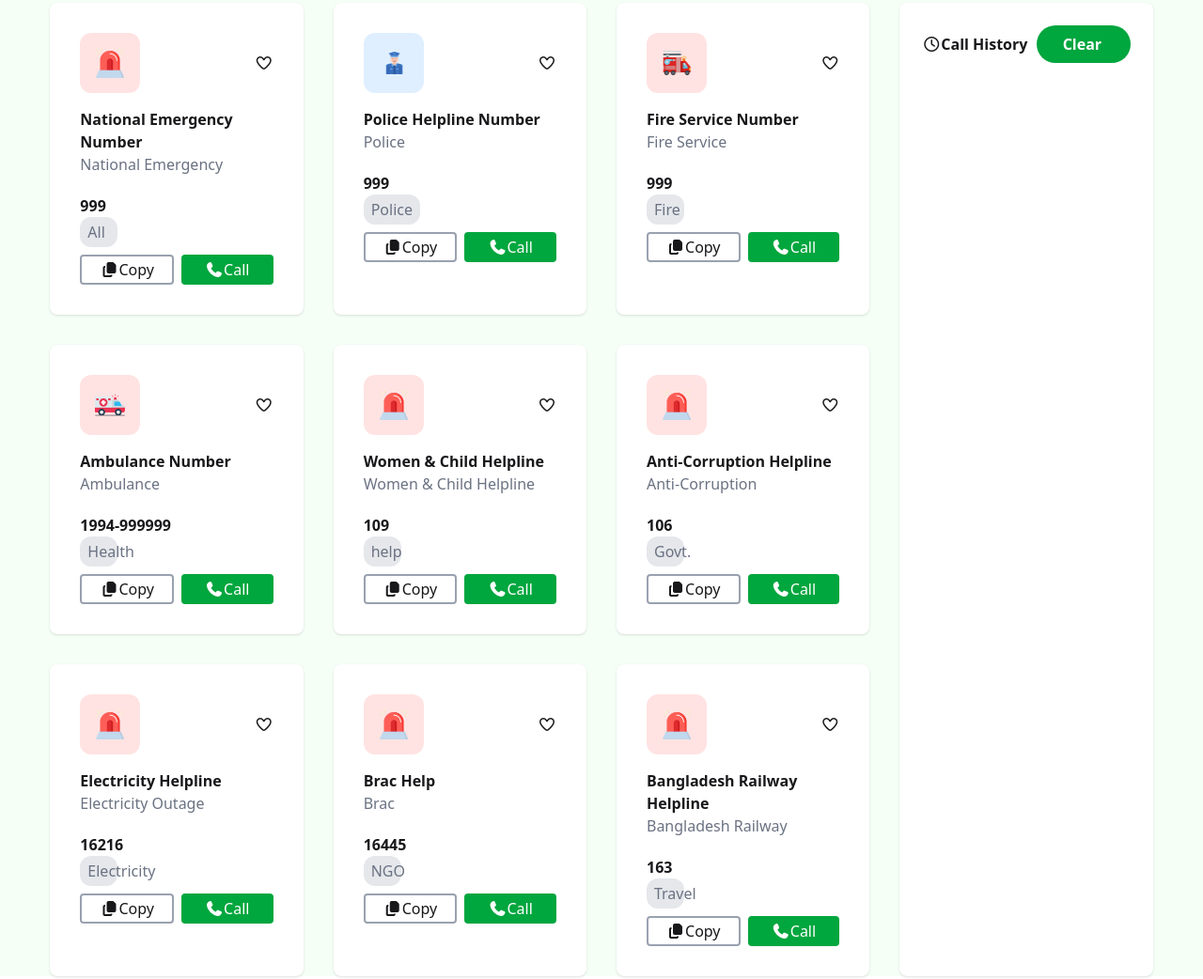
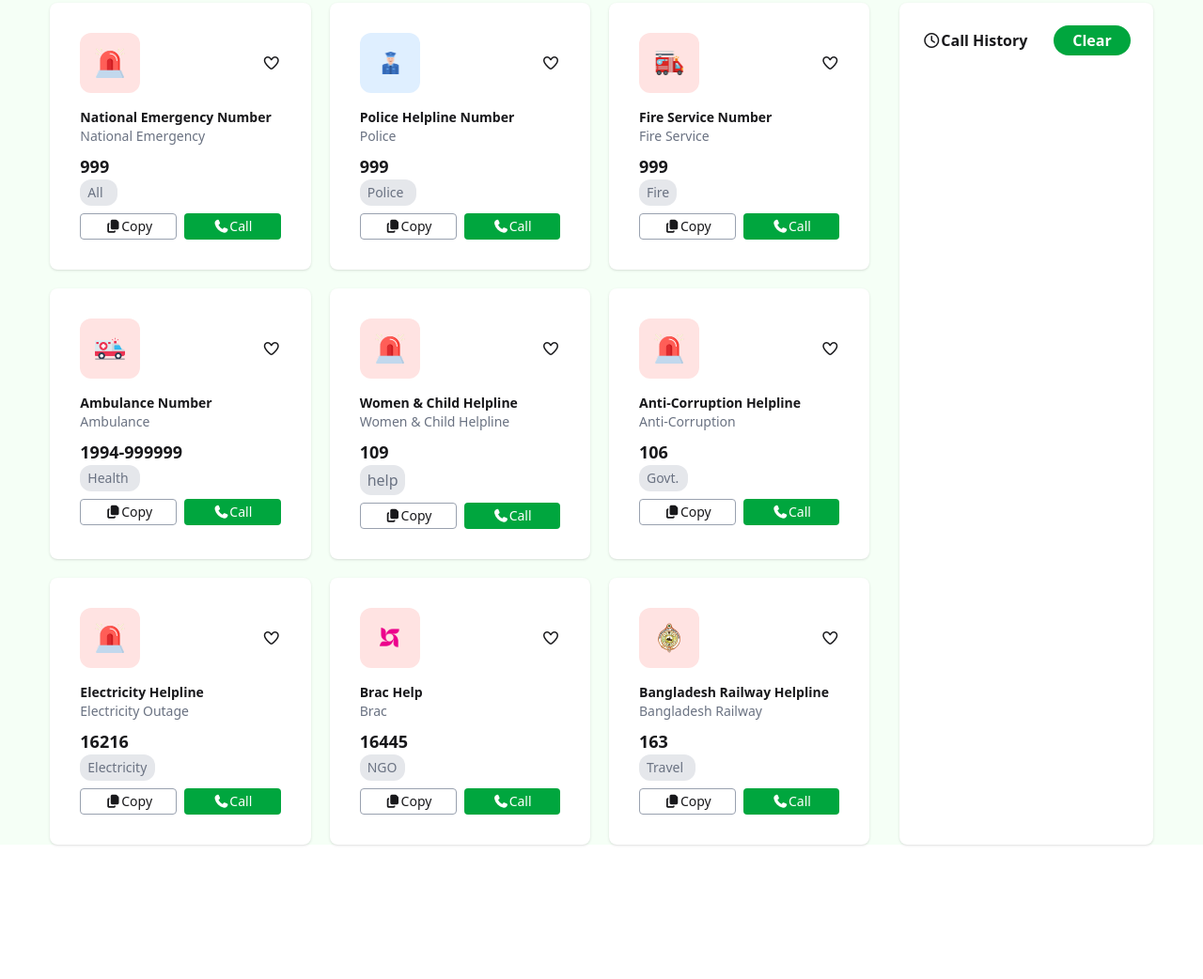
Before and after one commit to SiddiqurRahmanBD/Assignment-5, a plain HTML site: page index.html in a window 1280 px wide. Shown: the part 396-1438 px from the top of the page at 94% size. After the commit the page ends 1383 px from the top, so only its background shows below. Drawn offline with nearby package versions, Linux system fonts and the light colour scheme.

Commit message:
Added Something for the Design

```diff
--- a/index.html
+++ b/index.html
@@ -12,36 +12,36 @@
 </head>
 <body class="bg-[#F5FFF6]">
   <header>
-      <nav class="flex justify-between items-center px-15 my-6 bg-white ">
-        <div class="flex  justify-center items-center gap-2">
-            <img src="./assets/logo.png" class="h-[60px]">
-            <h1 class="font-black text-2xl text-[#006747] ">Emergency <br> Service</h1>
+      <nav class="flex md:flex-row flex-col justify-between items-center px-15 my-6 bg-white">
+        <div class=" md:flex  justify-center items-center gap-2">
+            <img src="./assets/logo.png" class="h-[60px] w-[60px]">
+            <h1 class="font-black text-2xl text-[#006747]">Emergency <br> Service</h1>
         </div>
         <div class="flex justify-center items-center gap-5">
 
             <div class="flex justify-center items-center bg-green-200  font-black rounded-4xl px-9 py-3 gap-3">
-                <p>0</p>
-                <img src="./assets/heart.png" class="h-6" alt="">
+                <p id="total-heart">0</p>
+                <img src="./assets/heart.png" class="h-6 " alt="">
             </div>
             <div class="flex justify-center items-center bg-green-200 font-black rounded-4xl px-8 py-3 gap-3">
-                <p>100</p>
+                <p id="total-coin">100</p>
                 <img src="./assets/coin.png" class="h-6">
             </div>
-            <p class="bg-[#00A63E] rounded-4xl px-9 py-3 text-white font-semibold" >0  <span>  Copy</span></p>
+            <p class="bg-[#00A63E] rounded-4xl px-9 py-3 text-white font-semibold lg:px-5 " > <span id="total-copy">0    </span>Copy</p>
         </div>
     </nav>
   </header>
  <main>
     <section class="mb-12">
-           <div class="flex flex-col justify-center items-center bg-gradient-to-r from-[#013223] via-[#006747] to-[#013223] h-[239px] w-full px-10">
-        <img src="./assets/logo-dark.png" class="h-[92] w-[92px]" alt="">
-        <h1 class="font-bold text-4xl text-white ">Emergency Service Directory</h1>
-        <p class="font-semibold p-3 text-white">Government Emergency Services at Your Fingertip – A Project by  Government of the People’s Republic of Bangladesh</p>
+           <div class="min-w-fit min-h-fit flex flex-col justify-center items-center md:flex flex-col justify-center items-center bg-gradient-to-r from-[#013223] via-[#006747] to-[#013223] h-[239px] w-full px-10">
+        <img src="./assets/logo-dark.png" class="min-h-8 min-h-8 md:h-[90px] w-[90px]" alt="">
+        <h1 class="font-bold text-2xl md:font-bold text-4xl text-white sm:2xl">Emergency Service Directory</h1>
+        <p class="font-normal md: font-semibold p-3 text-white">Government Emergency Services at Your Fingertip – A Project by  Government of the People’s Republic of Bangladesh</p>
     </div>
     </section>
-    <section class="w-11/12 mx-auto mb-22 grid grid-cols-12 gap-8 max-w-screen-xl">
-        <div class="col-span-9 gap-5">
-            <div class="grid grid-cols-3 gap-8">
+    <section class=" w-11/12 mx-auto mb-22 grid md:grid-cols-12 gap-8 max-w-screen-xl grid-cols-1">
+        <div class=" col-span-9 md:col-span-9 gap-5 " id="card-container">
+            <div class= "grid grid-cols-1 md:grid-cols-3 gap-5 justify-center">
                 <!-- card-1            -->
               <div class="card bg-base-100 shadow-sm border-box p-8">
                  <div class="flex justify-between items-center">
@@ -51,16 +51,16 @@
                     <i class="fa-regular fa-heart"></i>
                </div>
                <div>
-                 <h2 class="font-bold text-4 pt-4">National Emergency Number</h2>
-                <p class="text-gray-500 text-5">National Emergency</p>
+                 <h2 class="font-bold text-sm pt-4">National Emergency Number</h2>
+                <p class="text-gray-500 text-sm">National Emergency</p>
                </div>
                <div>
-                 <h1 class="font-bold text-9 pt-5">999</h1>
-                <p class="text-gray-500 bg-gray-200 rounded-xl bg-cover text-6 w-10 py-1 px-2">All</p>
+                 <h1 class="font-bold text-lg pt-2">999</h1>
+                <p class="text-gray-500 bg-gray-200 rounded-xl bg-cover text-sm w-10 py-1 px-2">All</p>
                </div>
                 <div class="flex justify-between items-center gap-2 pt-2">
-                    <button class="bg-white border-2 border-gray-400 rounded-sm w-[182px] h-8"><i class="fa-solid fa-copy bg-white w-4"></i>Copy</button>
-                    <button class="bg-[#00A63E]  rounded-sm  border-box text-white w-[182px] h-8"> <i class="fa-solid fa-phone"></i>Call</button>
+                    <button class="bg-white border-1 border-gray-400 rounded-sm w-[182px] h-7 text-sm btn-copy"><i class="fa-solid fa-copy bg-white w-4"></i>Copy</button>
+                    <button class="bg-[#00A63E]  rounded-sm  border-box text-white w-[182px] h-7 text-sm btn-call"> <i class="fa-solid fa-phone"></i>Call</button>
                 </div>
               </div>
               <!-- card-2 -->
@@ -72,16 +72,16 @@
                     <i class="fa-regular fa-heart"></i>
                </div>
                <div>
-                 <h2 class="font-bold text-4 pt-4">Police Helpline Number</h2>
-                <p class="text-gray-500 text-5">Police</p>
+                 <h2 class="font-bold text-sm pt-4">Police Helpline Number</h2>
+                <p class="text-gray-500 text-sm">Police</p>
                </div>
                <div>
-                 <h1 class="font-bold text-9 pt-5">999</h1>
-                <p class="text-gray-500 bg-gray-200 rounded-xl bg-cover text-6 w-15 py-1 px-2">Police</p>
+                 <h1 class="font-bold text-lg pt-2">999</h1>
+                <p class="text-gray-500 bg-gray-200 rounded-xl bg-cover text-sm w-15 py-1 px-2">Police</p>
                </div>
                 <div class="flex justify-between items-center gap-2 pt-2">
-                    <button class="bg-white border-2 border-gray-400 rounded-sm w-[182px] h-8"><i class="fa-solid fa-copy bg-white w-4"></i>Copy</button>
-                    <button class="bg-[#00A63E]  rounded-sm  border-box text-white w-[182px] h-8"> <i class="fa-solid fa-phone"></i>Call</button>
+                    <button class="bg-white border-1 border-gray-400 rounded-sm w-[182px] h-7 text-sm btn-copy"><i class="fa-solid fa-copy bg-white w-4 "></i>Copy</button>
+                    <button class="btn-call bg-[#00A63E]  rounded-sm  border-box text-white w-[182px] h-7 text-sm"> <i class="fa-solid fa-phone btn-call"></i>Call</button>
                 </div>
               </div>
               <!-- card-3 -->
@@ -93,20 +93,20 @@
                     <i class="fa-regular fa-heart"></i>
                </div>
                <div>
-                 <h2 class="font-bold text-4 pt-4">Fire Service Number</h2>
-                <p class="text-gray-500 text-5">Fire Service</p>
+                 <h2 class="font-bold text-sm pt-4">Fire Service Number</h2>
+                <p class="text-gray-500 text-sm">Fire Service</p>
                </div>
                <div>
-                 <h1 class="font-bold text-9 pt-5">999</h1>
-                <p class="text-gray-500 bg-gray-200 rounded-xl bg-cover text-6 w-10 py-1 px-2">Fire</p>
+                 <h1 class="font-bold text-lg pt-2">999</h1>
+                <p class="text-gray-500 bg-gray-200 rounded-xl bg-cover text-sm w-10 py-1 px-2">Fire</p>
                </div>
                 <div class="flex justify-between items-center gap-2 pt-2">
-                    <button class="bg-white border-2 border-gray-400 rounded-sm w-[182px] h-8"><i class="fa-solid fa-copy bg-white w-4"></i>Copy</button>
-                    <button class="bg-[#00A63E]  rounded-sm  border-box text-white w-[182px] h-8"> <i class="fa-solid fa-phone"></i>Call</button>
+                    <button class="bg-white border-1 border-gray-400 rounded-sm w-[182px] h-7 text-sm btn-copy"><i class="fa-solid fa-copy bg-white w-4"></i>Copy</button>
+                    <button class="bg-[#00A63E]  rounded-sm text-white w-[182px] h-7 text-sm btn-call"> <i class="fa-solid fa-phone"></i>Call</button>
                 </div>
               </div>
               <!-- card-4 -->
-              <div class="card bg-base-100 shadow-sm border-box p-8">
+              <div class="card bg-base-100 shadow-sm p-8">
                  <div class="flex justify-between items-center">
                   <div class="bg-[#ffe3e2] p-4 rounded-xl">
                      <img src="./assets/ambulance.png" class="h-8" alt="">
@@ -114,20 +114,20 @@
                     <i class="fa-regular fa-heart"></i>
                </div>
                <div>
-                 <h2 class="font-bold text-4 pt-4">Ambulance Number</h2>
-                <p class="text-gray-500 text-5">Ambulance</p>
+                 <h2 class="font-bold text-sm pt-4">Ambulance Number</h2>
+                <p class="text-gray-500 text-sm">Ambulance</p>
                </div>
                <div>
-                 <h1 class="font-bold text-9 pt-5">1994-999999</h1>
-                <p class="text-gray-500 bg-gray-200 rounded-xl bg-cover text-6 w-10 py-1 px-2">Health</p>
+                 <h1 class="font-bold text-lg pt-2">1994-999999</h1>
+                <p class="text-gray-500 bg-gray-200 rounded-xl bg-cover text-sm w-16 py-1 px-2">Health</p>
                </div>
                 <div class="flex justify-between items-center gap-2 pt-2">
-                    <button class="bg-white border-2 border-gray-400 rounded-sm w-[182px] h-8"><i class="fa-solid fa-copy bg-white w-4"></i>Copy</button>
-                    <button class="bg-[#00A63E]  rounded-sm  border-box text-white w-[182px] h-8"> <i class="fa-solid fa-phone"></i>Call</button>
+                    <button class="bg-white border-1 border-gray-400 rounded-sm w-[182px] h-7 text-sm btn-copy"><i class="fa-solid fa-copy bg-white w-4"></i>Copy</button>
+                    <button class="bg-[#00A63E]  rounded-sm  text-white w-[182px] h-7 text-sm btn-call"> <i class="fa-solid fa-phone"></i>Call</button>
                 </div>
               </div>
               <!-- card-5 -->
-              <div class="card bg-base-100 shadow-sm border-box p-8">
+              <div class="card bg-base-100 shadow-sm p-8">
                  <div class="flex justify-between items-center">
                   <div class="bg-[#ffe3e2] p-4 rounded-xl">
                      <img src="./assets/emergency.png" class="h-8" alt="">
@@ -135,20 +135,20 @@
                     <i class="fa-regular fa-heart"></i>
                </div>
                <div>
-                 <h2 class="font-bold text-4 pt-4">Women & Child Helpline</h2>
-                <p class="text-gray-500 text-5">Women & Child Helpline      </p>
+                 <h2 class="font-bold text-sm pt-4">Women & Child Helpline</h2>
+                <p class="text-gray-500 text-sm">Women & Child Helpline      </p>
                </div>
                <div>
-                 <h1 class="font-bold text-9 pt-5">109</h1>
-                <p class="text-gray-500 bg-gray-200 rounded-xl bg-cover text-6 w-10 py-1 px-2">help</p>
+                 <h1 class="font-bold text-lg pt-2">109</h1>
+                <p class="text-gray-500 bg-gray-200 rounded-xl bg-cover text-6 w-12 py-1 px-2">help</p>
                </div>
                 <div class="flex justify-between items-center gap-2 pt-2">
-                    <button class="bg-white border-2 border-gray-400 rounded-sm w-[182px] h-8"><i class="fa-solid fa-copy bg-white w-4"></i>Copy</button>
-                    <button class="bg-[#00A63E]  rounded-sm  border-box text-white w-[182px] h-8"> <i class="fa-solid fa-phone"></i>Call</button>
+                    <button class="bg-white border-1 border-gray-400 rounded-sm w-[182px] h-7 text-sm btn-copy"><i class="fa-solid fa-copy bg-white w-4"></i>Copy</button>
+                    <button class="bg-[#00A63E]  rounded-sm text-white w-[182px] h-7 text-sm btn-call"> <i class="fa-solid fa-phone"></i>Call</button>
                 </div>
               </div>
               <!-- card-6 -->
-              <div class="card bg-base-100 shadow-sm border-box p-8">
+              <div class="card bg-base-100 shadow-sm p-8">
                  <div class="flex justify-between items-center">
                   <div class="bg-[#ffe3e2] p-4 rounded-xl">
                      <img src="./assets/emergency.png" class="h-8" alt="">
@@ -156,20 +156,20 @@
                     <i class="fa-regular fa-heart"></i>
                </div>
                <div>
-                 <h2 class="font-bold text-4 pt-4">Anti-Corruption Helpline</h2>
-                <p class="text-gray-500 text-5">Anti-Corruption</p>
+                 <h2 class="font-bold text-sm pt-4">Anti-Corruption Helpline</h2>
+                <p class="text-gray-500 text-sm">Anti-Corruption</p>
                </div>
                <div>
-                 <h1 class="font-bold text-9 pt-5">106</h1>
-                <p class="text-gray-500 bg-gray-200 rounded-xl bg-cover text-6 w-10 py-1 px-2">Govt.</p>
+                 <h1 class="font-bold text-lg pt-2">106</h1>
+                <p class="text-gray-500 bg-gray-200 rounded-xl bg-cover text-sm w-13 py-1 px-2">Govt.</p>
                </div>
                 <div class="flex justify-between items-center gap-2 pt-2">
-                    <button class="bg-white border-2 border-gray-400 rounded-sm w-[182px] h-8"><i class="fa-solid fa-copy bg-white w-4"></i>Copy</button>
-                    <button class="bg-[#00A63E]  rounded-sm  border-box text-white w-[182px] h-8"> <i class="fa-solid fa-phone"></i>Call</button>
+                    <button class="bg-white border-1 border-gray-400 rounded-sm w-[182px] h-7 text-sm btn-copy"><i class="fa-solid fa-copy bg-white w-4"></i>Copy</button>
+                    <button class="bg-[#00A63E]  rounded-sm text-white w-[182px] h-7 text-sm btn-call"> <i class="fa-solid fa-phone"></i>Call</button>
                 </div>
               </div>
               <!-- card-7 -->
-              <div class="card bg-base-100 shadow-sm border-box p-8">
+              <div class="card bg-base-100 shadow-sm p-8">
                  <div class="flex justify-between items-center">
                  <div class="bg-[#ffe3e2] p-4 rounded-xl">
                      <img src="./assets/emergency.png" class="h-8" alt="">
@@ -177,58 +177,58 @@
                     <i class="fa-regular fa-heart"></i>
                </div>
                <div>
-                 <h2 class="font-bold text-4 pt-4">Electricity Helpline</h2>
-                <p class="text-gray-500 text-5">Electricity Outage</p>
+                 <h2 class="font-bold text-sm pt-4">Electricity Helpline</h2>
+                <p class="text-gray-500 text-sm">Electricity Outage</p>
                </div>
                <div>
-                 <h1 class="font-bold text-9 pt-5">16216</h1>
-                <p class="text-gray-500 bg-gray-200 rounded-xl bg-cover text-6 w-10 py-1 px-2">Electricity</p>
+                 <h1 class="font-bold text-lg pt-2">16216</h1>
+                <p class="text-gray-500 bg-gray-200 rounded-xl bg-cover text-sm w-20 py-1 px-2 ">Electricity</p>
                </div>
                 <div class="flex justify-between items-center gap-2 pt-2">
-                    <button class="bg-white border-2 border-gray-400 rounded-sm w-[182px] h-8"><i class="fa-solid fa-copy bg-white w-4"></i>Copy</button>
-                    <button class="bg-[#00A63E]  rounded-sm  border-box text-white w-[182px] h-8"> <i class="fa-solid fa-phone"></i>Call</button>
+                    <button class="bg-white border-1 border-gray-400 rounded-sm w-[182px] h-7 text-sm btn-copy"><i class="fa-solid fa-copy bg-white w-4"></i>Copy</button>
+                    <button class="bg-[#00A63E]  rounded-sm text-white w-[182px] h-7 text-sm btn-call"> <i class="fa-solid fa-phone"></i>Call</button>
                 </div>
               </div>
               <!-- card-8 -->
-              <div class="card bg-base-100 shadow-sm border-box p-8">
+              <div class="card bg-base-100 shadow-sm  p-8">
                  <div class="flex justify-between items-center">
                  <div class="bg-[#ffe3e2] p-4 rounded-xl">
-                     <img src="./assets/emergency.png" class="h-8" alt="">
+                     <img src="./assets/brac.png" class="h-8" alt="">
                 </div>
                     <i class="fa-regular fa-heart"></i>
                </div>
                <div>
-                 <h2 class="font-bold text-4 pt-4">Brac Help</h2>
-                <p class="text-gray-500 text-5">Brac</p>
+                 <h2 class="font-bold text-sm pt-4">Brac Help</h2>
+                <p class="text-gray-500 text-sm">Brac</p>
                </div>
                <div>
-                 <h1 class="font-bold text-9 pt-5">16445</h1>
-                <p class="text-gray-500 bg-gray-200 rounded-xl bg-cover text-6 w-10 py-1 px-2">NGO</p>
+                 <h1 class="font-bold text-lg pt-2">16445</h1>
+                <p class="text-gray-500 bg-gray-200 rounded-xl bg-cover text-sm w-12 py-1 px-2">NGO</p>
                </div>
                 <div class="flex justify-between items-center gap-2 pt-2">
-                    <button class="bg-white border-2 border-gray-400 rounded-sm w-[182px] h-8"><i class="fa-solid fa-copy bg-white w-4"></i>Copy</button>
-                    <button class="bg-[#00A63E]  rounded-sm  border-box text-white w-[182px] h-8"> <i class="fa-solid fa-phone"></i>Call</button>
+                    <button class="bg-white border-1 border-gray-400 rounded-sm w-[182px] h-7 text-sm btn-copy"><i class="fa-solid fa-copy bg-white w-4"></i>Copy</button>
+                    <button class="bg-[#00A63E]  rounded-sm  text-white w-[182px] h-7 text-sm btn-call"> <i class="fa-solid fa-phone"></i>Call</button>
                 </div>
               </div>
               <!-- card-9 -->
-              <div class="card bg-base-100 shadow-sm border-box p-8">
+              <div class="card bg-base-100 shadow-sm p-8">
                  <div class="flex justify-between items-center">
                  <div class="bg-[#ffe3e2] p-4 rounded-xl">
-                     <img src="./assets/emergency.png" class="h-8" alt="">
+                     <img src="./assets/Bangladesh-Railway.png" class="h-8" alt="">
                 </div>
                     <i class="fa-regular fa-heart"></i>
                </div>
                <div>
-                 <h2 class="font-bold text-4 pt-4">Bangladesh Railway Helpline </h2>
-                <p class="text-gray-500 text-5">Bangladesh Railway</p>
+                 <h2 class="font-bold text-sm pt-4">Bangladesh Railway Helpline </h2>
+                <p class="text-gray-500 text-sm">Bangladesh Railway</p>
                </div>
                <div>
-                 <h1 class="font-bold text-9 pt-5">163</h1>
-                <p class="text-gray-500 bg-gray-200 rounded-xl bg-cover text-6 w-10 py-1 px-2">Travel</p>
+                 <h1 class="font-bold text-lg pt-2">163</h1>
+                <p class="text-gray-500 bg-gray-200 rounded-xl bg-cover text-sm w-15 py-1 px-2">Travel</p>
                </div>
                 <div class="flex justify-between items-center gap-2 pt-2">
-                    <button class="bg-white border-2 border-gray-400 rounded-sm w-[182px] h-8"><i class="fa-solid fa-copy bg-white w-4"></i>Copy</button>
-                    <button class="bg-[#00A63E]  rounded-sm  border-box text-white w-[182px] h-8"> <i class="fa-solid fa-phone"></i>Call</button>
+                    <button class="bg-white border-1 border-gray-400 rounded-sm w-[182px] h-7 text-sm btn-copy"><i class="fa-solid fa-copy bg-white w-4"></i>Copy</button>
+                    <button class="bg-[#00A63E]  rounded-sm text-white w-[182px] h-7 text-sm btn-call"> <i class="fa-solid fa-phone"></i>Call</button>
                 </div>
               </div>
 
@@ -236,18 +236,19 @@
          </div>
 
         </div>
-        <div class="col-span-3 ">
-             <div class=" card bg-base-100 shadow-sm  h-full flex justify-between  ">
+        <div class="col-span-9 md:col-span-3 ">
+             <div class="sm: card bg-base-100 shadow-sm  h-full " >
                <div class="flex justify-between items-center p-6">
                  <p class="font-semibold"> <i class="fa-regular fa-clock fill-gray-400"></i>Call History</p>
-                 <p class="bg-[#00A63E] h-fit w-[100px] rounded-4xl px-7 py-2 text-white font-semibold" >Clear</p>
+                 <button class="bg-[#00A63E] rounded-3xl px-5 py-1 text-white font-semibold" id="btn-clear" >Clear</button>
                 </div>
+                <div id="history-card" >
+
              </div>
+
         </div>
     </section>
  </main>
-    <div>
-
-    </div>
+    <script src="./index.js"></script>
 </body>
 </html>
```
Also changed, not shown: index.js (added, +77 -0 lines), 1 other file.
